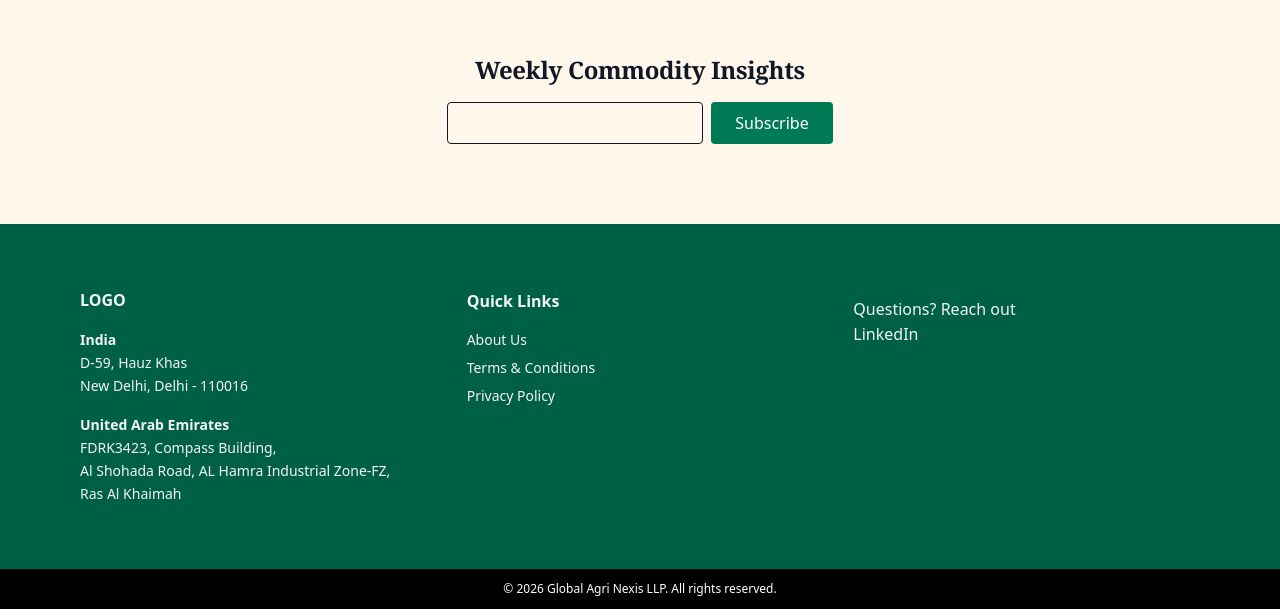
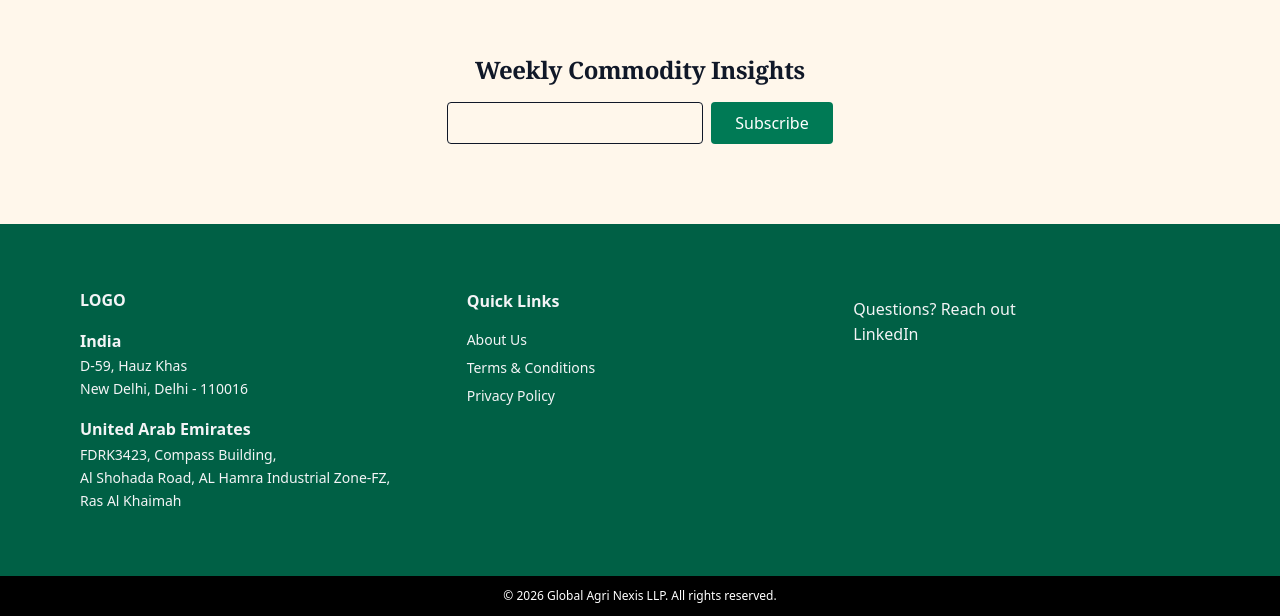
Before and after one commit to globalagrinexis/global-agri-nexis, a React (Vite) app: page / in a window 1280 px wide. Shown: the part 3035-3651 px from the top of the page. Built offline with nearby package versions, Linux system fonts and the light colour scheme.

Commit message:
minor tweaks

```diff
--- a/src/components/Footer.jsx
+++ b/src/components/Footer.jsx
@@ -6,10 +6,10 @@
       <div className="bg-emerald-800 text-gray-100 py-16 px-6 md:px-20 grid grid-cols-1 md:grid-cols-3 gap-10 text-center md:text-left">
         <div>
           <div className="font-bold mb-4">LOGO</div>
-          <p className="text-sm font-bold">India</p>
+          <p className="font-bold">India</p>
           <p className="text-sm">D-59, Hauz Khas</p>
           <p className="text-sm mb-4">New Delhi, Delhi - 110016</p>
-          <p className="text-sm font-bold">United Arab Emirates</p>
+          <p className="font-bold">United Arab Emirates</p>
           <p className="text-sm">FDRK3423, Compass Building,</p>
           <p className="text-sm">Al Shohada Road, AL Hamra Industrial Zone-FZ,</p>
           <p className="text-sm">Ras Al Khaimah</p>
```
